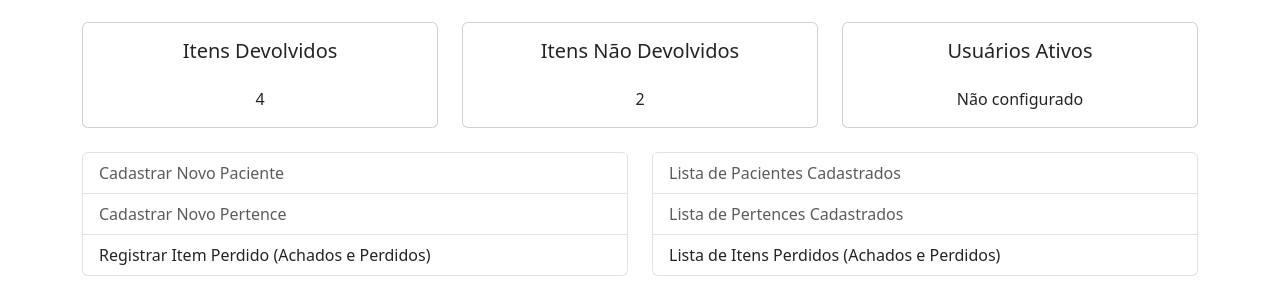
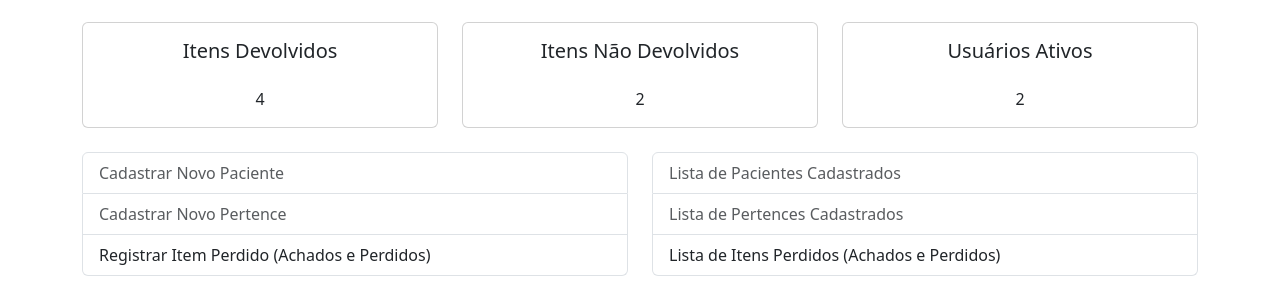
Before and after one commit to marqcrz/Pertences, a Flask app: page /index in a window 1280 px wide. Shown: the part 308-608 px from the top of the page. Run offline with Flask 3, Linux system fonts and the light colour scheme.

Commit message:
Alteração da quantidade de usuários

```diff
--- a/app/templates/index.html
+++ b/app/templates/index.html
@@ -89,7 +89,7 @@
                 <div class="card">
                     <div class="card-body">
                         <h5 class="card-title text-center">Usuários Ativos</h5>
-                        <p class="card-text text-center mt-4">Não configurado</p>
+                        <p class="card-text text-center mt-4">2</p>
                     </div>
                 </div>
             </div>
```
